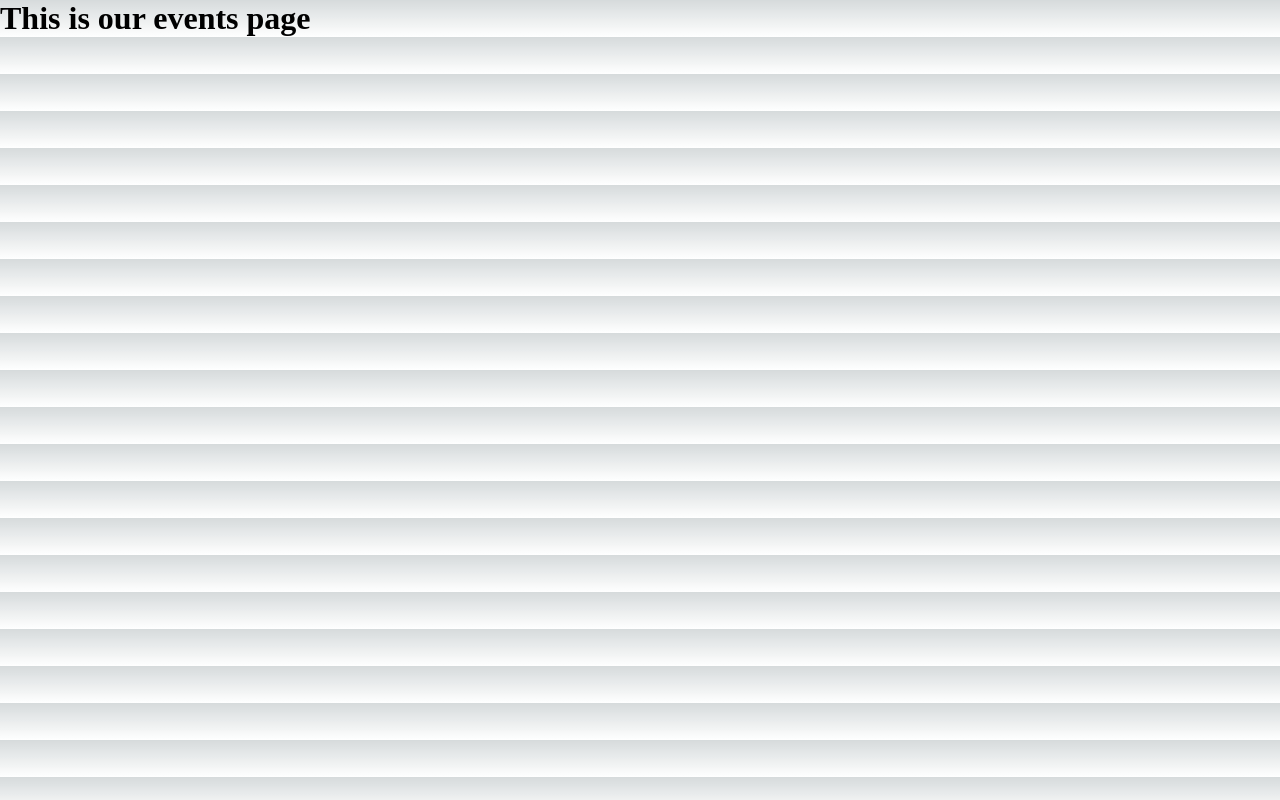
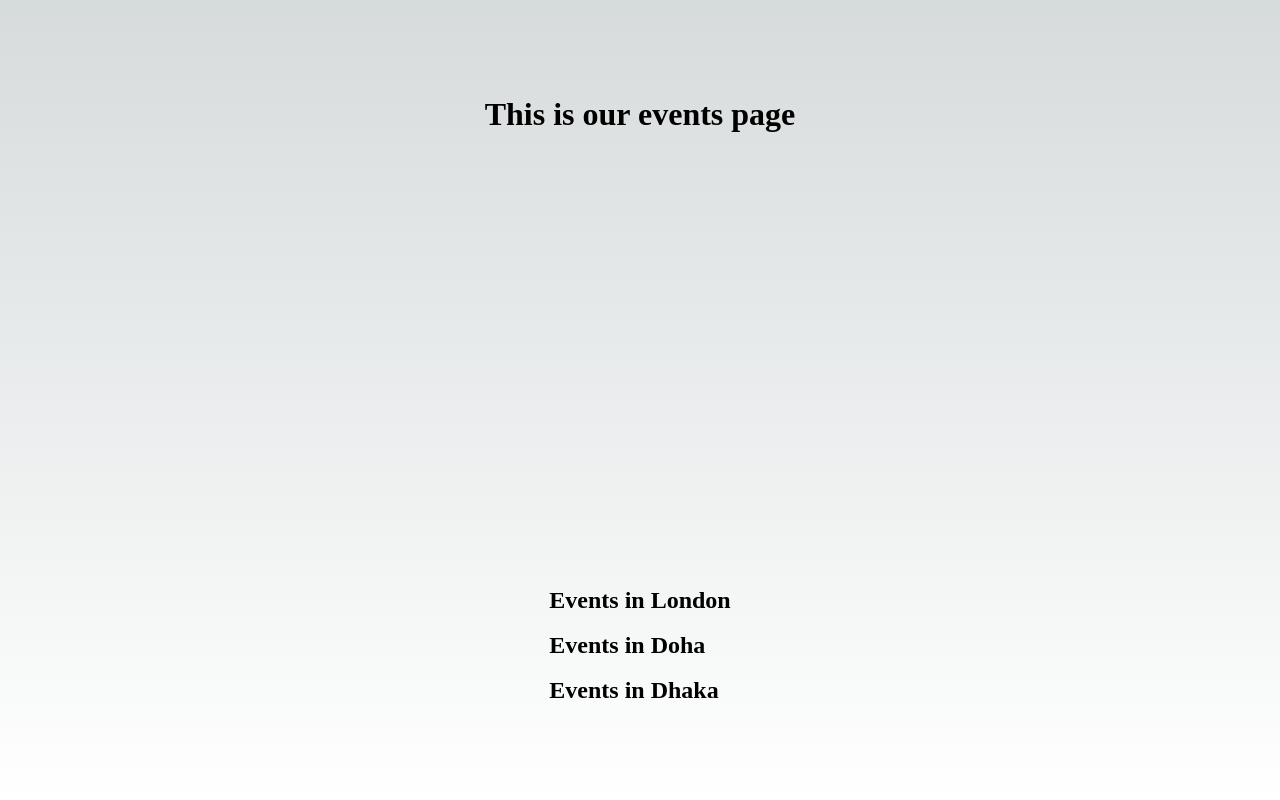
Before and after one commit to muhammad-jiku/jikmunn-events-app, a Next.js app: page /events in a window 1280 px wide. Built offline with nearby package versions, Linux system fonts and the light colour scheme.

Commit message:
static data added to events

```diff
--- a/pages/events/index.js
+++ b/pages/events/index.js
@@ -1,9 +1,26 @@
 import React from 'react';
+import styles from '../../styles/Home.module.css';
 
 function Events() {
   return (
-    <div>
+    <div className={styles.main}>
       <h1>This is our events page</h1>
+      <div>
+        <a href="">
+          <img src="" alt="" />
+          <h2>Events in London</h2>
+        </a>
+
+        <a href="">
+          <img src="" alt="" />
+          <h2>Events in Doha</h2>
+        </a>
+
+        <a href="">
+          <img src="" alt="" />
+          <h2>Events in Dhaka</h2>
+        </a>
+      </div>
     </div>
   );
 }
```
